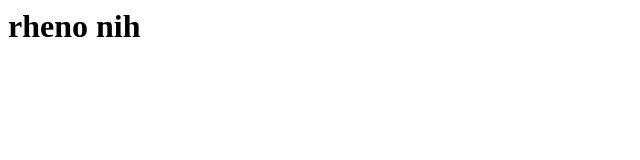
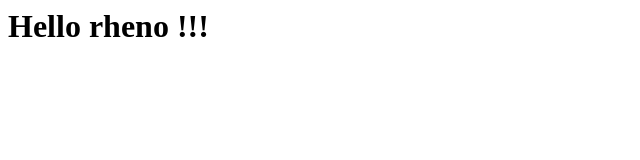
Before and after one commit to rheno/rheno.github.io, a plain HTML site: page index.html in a window 1280 px wide. Shown: the whole page, without its empty margins (0-640 px from the left). Drawn offline with Linux system fonts and the light colour scheme.

Commit message:
Edit index.html

```diff
--- a/index.html
+++ b/index.html
@@ -2,6 +2,6 @@
 <title></title>
 <head></head>
 <body>
-<h1>rheno nih</h1>
+<h1>Hello rheno !!!</h1>
 </body>
 </html>
```
